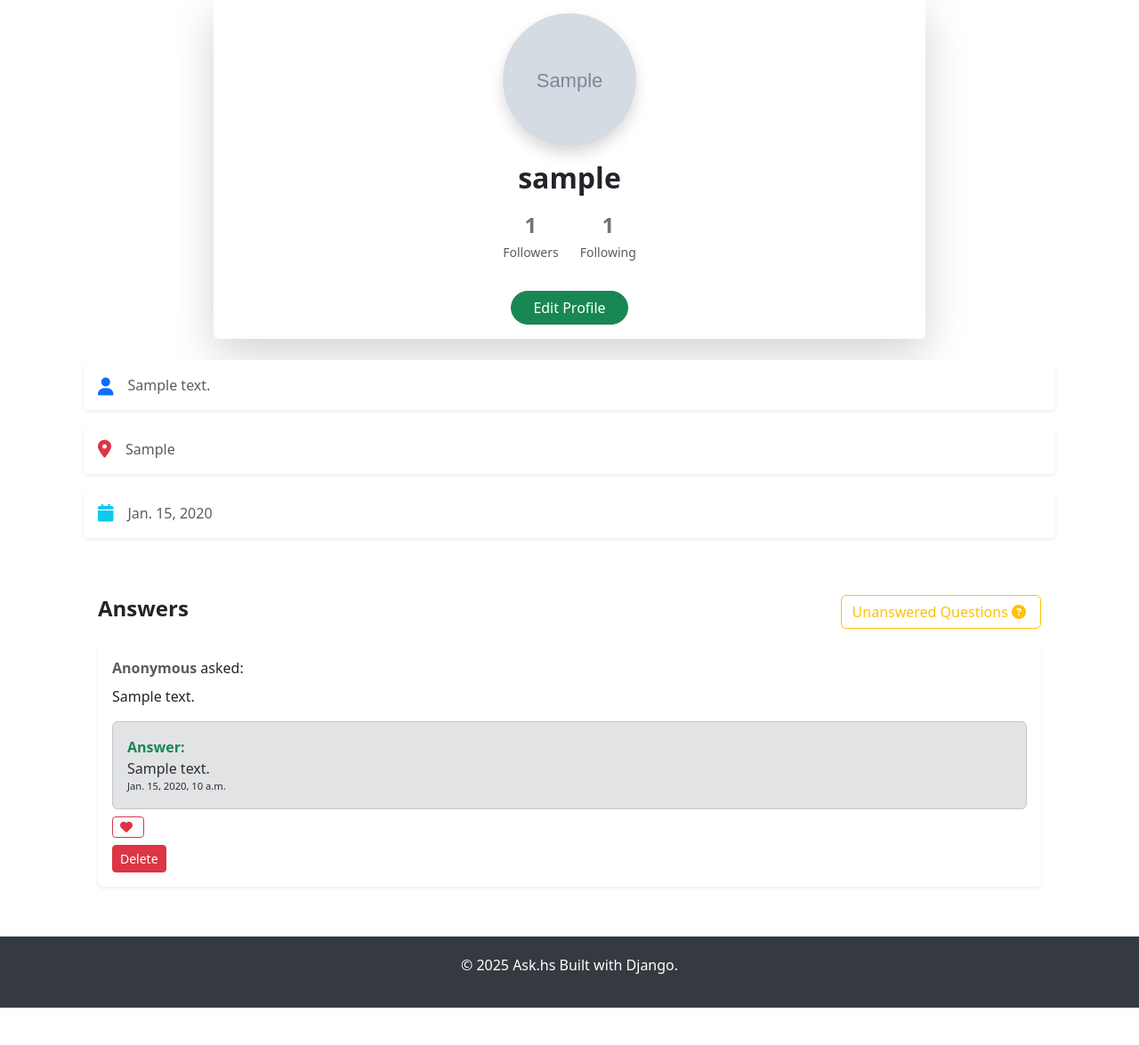
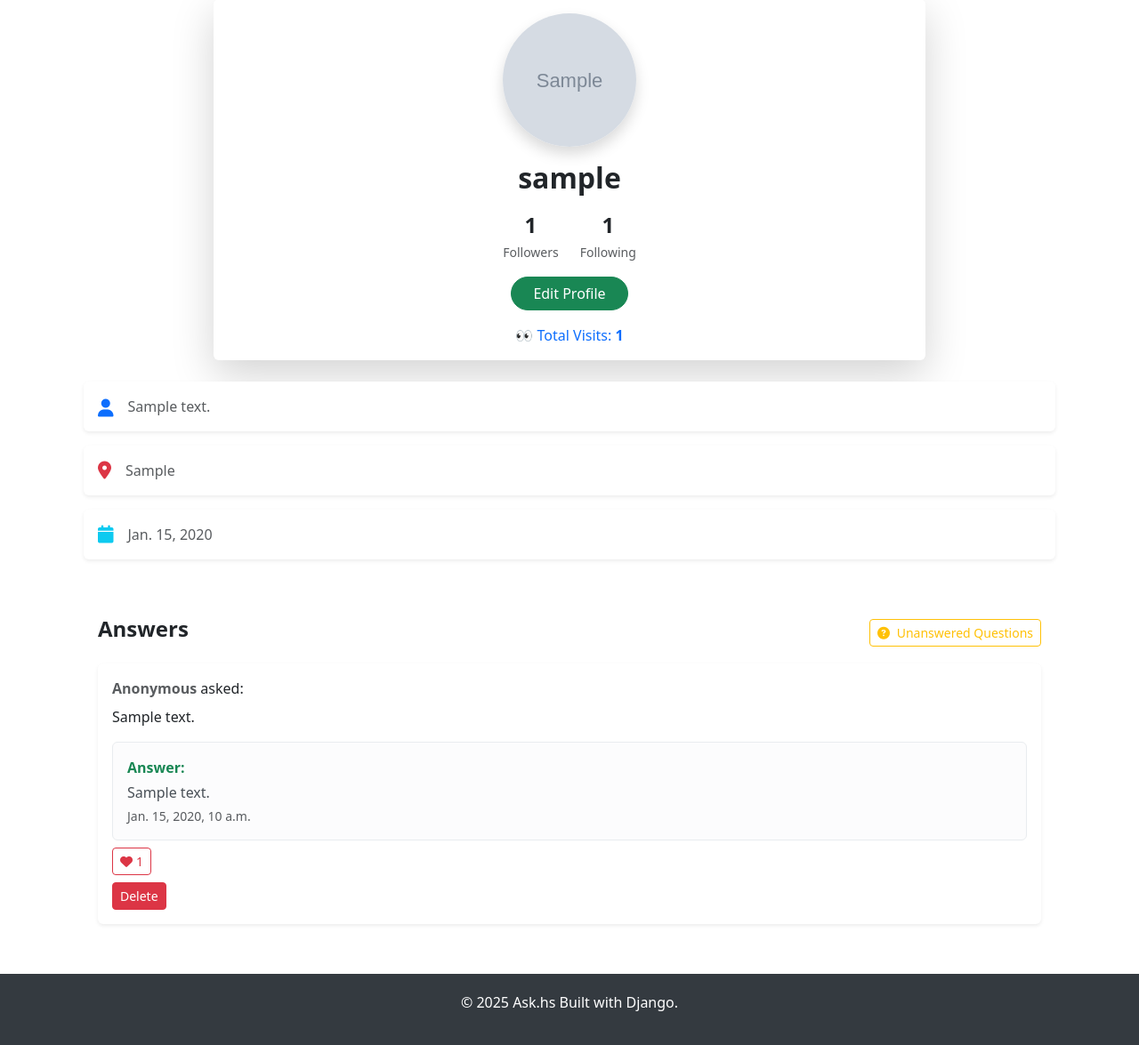
Before and after one commit to hosamsemry/Ask.hs, a Django app: a page that uses templates/accounts/profile.html in a window 1280 px wide. Shown: the part 129-1304 px from the top of the page at 89% size. Before the commit the page ends 1262 px from the top, so only its background shows below. Run offline with Django 5.2, Linux system fonts and the light colour scheme; a user stored in the database is signed in; tables that the repository leaves empty hold one stand-in row (values such as "Sample post"); grey boxes marked "Sample" are stand-in pictures.

Commit message:
Modified profile page to include links for profile visits and subscribe

```diff
--- a/templates/accounts/profile.html
+++ b/templates/accounts/profile.html
@@ -3,64 +3,66 @@
 
 {% block content %}
 <div class="container py-4">
-    <!-- Profile Card -->
-    <div class="card mx-auto shadow-lg border-0" style="max-width: 800px;">
-        <div class="card-body text-center">
-            <!-- Profile Picture -->
+    <div class="card mx-auto shadow-lg border-0 text-center" style="max-width: 800px;">
+        <div class="card-body">
             {% if profile.picture %}
                 <img src="{{ profile.picture.url }}" class="rounded-circle shadow mb-3" style="width: 150px; height: 150px; object-fit: cover;" alt="Profile Picture">
             {% else %}
-                <div class="mb-3">
-                    <i class="fas fa-user-circle fa-7x text-muted"></i>
-                </div>
+                <i class="fas fa-user-circle fa-7x text-muted mb-3"></i>
             {% endif %}
 
-            <h2 class="fw-bold mb-1">{{ profile.user.username }}</h2>
+            <h2 class="fw-bold">{{ profile.user.username }}</h2>
 
-            <!-- Follow/Unfollow + Stats -->
-            <div class="d-flex justify-content-center align-items-center gap-4 my-3 flex-wrap">
-                <a href="{% url 'followers_list' profile.user.username %}" class="text-decoration-none text-dark">
+            <div class="d-flex justify-content-center align-items-center gap-4 flex-wrap mt-3">
+                <a href="{% url 'followers_list' profile.user.username %}" class="text-decoration-none">
                     <div class="text-center">
-                        <div class="fs-4 fw-semibold text-secondary">{{ profile.followers.count }}</div>
+                        <div class="fs-4 fw-bold text-dark">{{ profile.followers.count }}</div>
                         <small class="text-muted">Followers</small>
                     </div>
                 </a>
-                <a href="{% url 'following_list' profile.user.username %}" class="text-decoration-none text-dark">
+                <a href="{% url 'following_list' profile.user.username %}" class="text-decoration-none">
                     <div class="text-center">
-                        <div class="fs-4 fw-semibold text-secondary">{{ profile.following.count }}</div>
+                        <div class="fs-4 fw-bold text-dark">{{ profile.following.count }}</div>
                         <small class="text-muted">Following</small>
                     </div>
                 </a>
             </div>
 
+            <div class="mt-3">
                 {% if request.user.is_authenticated and request.user != profile.user %}
                     {% if profile in request.user.userprofile.following.all %}
-                <div>
-                    <a href="{% url 'toggle_follow' profile.user.username %}" class="btn btn-outline-danger rounded-pill px-4 shadow-sm">
+                        <a href="{% url 'toggle_follow' profile.user.username %}" class="btn btn-outline-danger rounded-pill px-4 shadow-sm me-2">
                             <i class="fas fa-user-minus me-1"></i> Unfollow
                         </a>
-                    <a href="{% url 'ask_question' profile.user.username %}" class="btn btn-warning rounded-pill px-4 mx-2">
-                     Ask <i class="fas fa-question me-1"></i>
+                    {% else %}
+                        <a href="{% url 'toggle_follow' profile.user.username %}" class="btn btn-outline-primary rounded-pill px-4 shadow-sm me-2">
+                            <i class="fas fa-user-plus me-1"></i> Follow
+                        </a>
+                    {% endif %}
+                    <a href="{% url 'ask_question' profile.user.username %}" class="btn btn-warning rounded-pill px-4">
+                        Ask <i class="fas fa-question-circle ms-1"></i>
+                    </a>
+                {% elif request.user == profile.user %}
+                    <a href="{% url 'edit_profile' %}" class="btn btn-success rounded-pill px-4">Edit Profile</a>
+                {% endif %}
+            </div>
+
+            {% if request.user == profile.user %}
+                <div class="mt-3">
+                    {% if profile.is_premium %}
+                        <a href="{% url 'profile-visitors' profile.user.username %}" class="text-decoration-none">
+                            👀 Total Visits: <strong>{{ profile.visit_count }}</strong>
                         </a>
                     {% else %}
-                    <a href="{% url 'toggle_follow' profile.user.username %}" class="btn btn-outline-primary rounded-pill px-4 shadow-sm">
-                        <i class="fas fa-user-plus me-1"></i> Follow
+                        <a href="{% url 'subscribe' %}" class="text-decoration-none">
+                            Upgrade to premium to see profile visitors 🔒
                         </a>
-
-                    <a href="{% url 'ask_question' profile.user.username %}" class="btn btn-warning rounded-pill px-4 mx-2">
-                     Ask <i class="fas fa-question me-1"></i>
-                    </a>
+                    {% endif %}
                 </div>
-                {% endif %}
-            {% endif %}
-
-            {% if request.user == profile.user %}
-                <a href="{% url 'edit_profile' %}" class="btn btn-success rounded-pill px-4 mt-3">Edit Profile</a>
             {% endif %}
         </div>
     </div>
 
-    <!-- Bio -->
     {% if profile.bio %}
         <div class="card mt-4 shadow-sm border-0">
             <div class="card-body d-flex align-items-start">
@@ -70,7 +72,6 @@
         </div>
     {% endif %}
 
-    <!-- Location -->
     {% if profile.location %}
         <div class="card mt-3 shadow-sm border-0">
             <div class="card-body d-flex align-items-center">
@@ -80,7 +81,6 @@
         </div>
     {% endif %}
 
-    <!-- Birthdate -->
     {% if profile.birth_date %}
         <div class="card mt-3 shadow-sm border-0">
             <div class="card-body d-flex align-items-center">
@@ -90,15 +90,13 @@
         </div>
     {% endif %}
 
-    <!-- Answered Questions Section -->
     <div class="mt-5 p-3">
-        <div class="d-flex justify-content-between align-items-center">
+        <div class="d-flex justify-content-between align-items-center mb-3">
             <h4 class="fw-bold">Answers</h4>
-            {% if  request.user == profile.user %}
-            <a class="btn btn-outline-warning" href="{% url 'unanswered_questions' %}">
-                 Unanswered Questions <i class="fas fa-question-circle me-1"></i>
+            {% if request.user == profile.user %}
+                <a class="btn btn-outline-warning btn-sm" href="{% url 'unanswered_questions' %}">
+                    <i class="fas fa-question-circle me-1"></i> Unanswered Questions
                 </a>
-
             {% endif %}
         </div>
 
@@ -117,23 +115,26 @@
                             asked:
                         </p>
                         <p class="text-dark">{{ q.content }}</p>
+
                         {% if q.answer %}
-                        <div class="alert alert-secondary mt-3 mb-0 d-flex flex-column">
-                            <strong class="text-success">Answer:</strong> {{ q.answer.content }}
-                            <span style="font-size:.7rem">{{q.created_at}}</span>
+                            <div class="alert alert-light mt-3 mb-0 d-flex flex-column">
+                                <strong class="text-success mb-1">Answer:</strong>
+                                <span>{{ q.answer.content }}</span>
+                                <small class="text-muted mt-1">{{ q.created_at }}</small>
                             </div>
 
                             {% if user.is_authenticated %}
-                            <div class=" mt-2 bg-white border-0 d-flex justify-content-start align-items-center">
+                                <div class="mt-2">
                                     <form class="like-form" data-answer-id="{{ q.answer.id }}" method="post">
                                         {% csrf_token %}
-                                    <button type="submit" class="btn btn-outline-danger btn-sm like-button d-flex align-items-center gap-1" data-bs-toggle="tooltip" data-bs-title="Like this answer">
+                                        <button type="submit" class="btn btn-outline-danger btn-sm like-button d-flex align-items-center gap-1" data-bs-toggle="tooltip" title="Like this answer">
                                             <i class="fa-solid fa-heart"></i>
-                                        <span class="like-count">{{ answer.likes_count }}</span>
+                                            <span class="like-count">{{ q.answer.likes_count }}</span>
                                         </button>
                                     </form>
                                 </div>
                             {% endif %}
+
                             {% if q.receiver == user %}
                                 <form method="POST" action="{% url 'delete_question' q.id %}" class="mt-2">
                                     {% csrf_token %}
@@ -184,7 +185,6 @@ document.addEventListener("DOMContentLoaded", function () {
                 const data = await response.json();
                 countSpan.textContent = data.likes_count;
 
-
             } catch (error) {
                 console.error("Like error:", error);
             }
```
Lines whose indentation alone changed are shown as unchanged.
